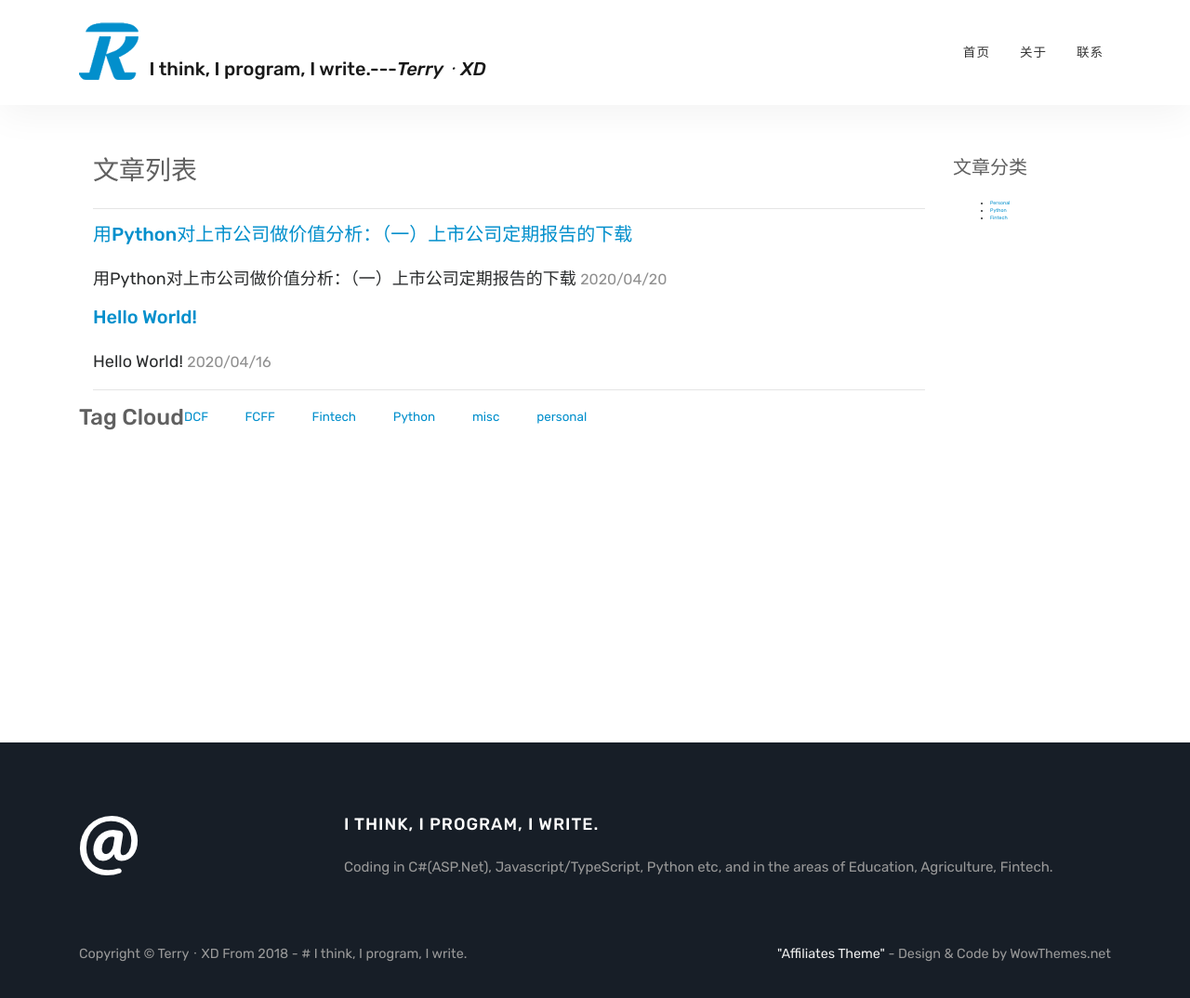
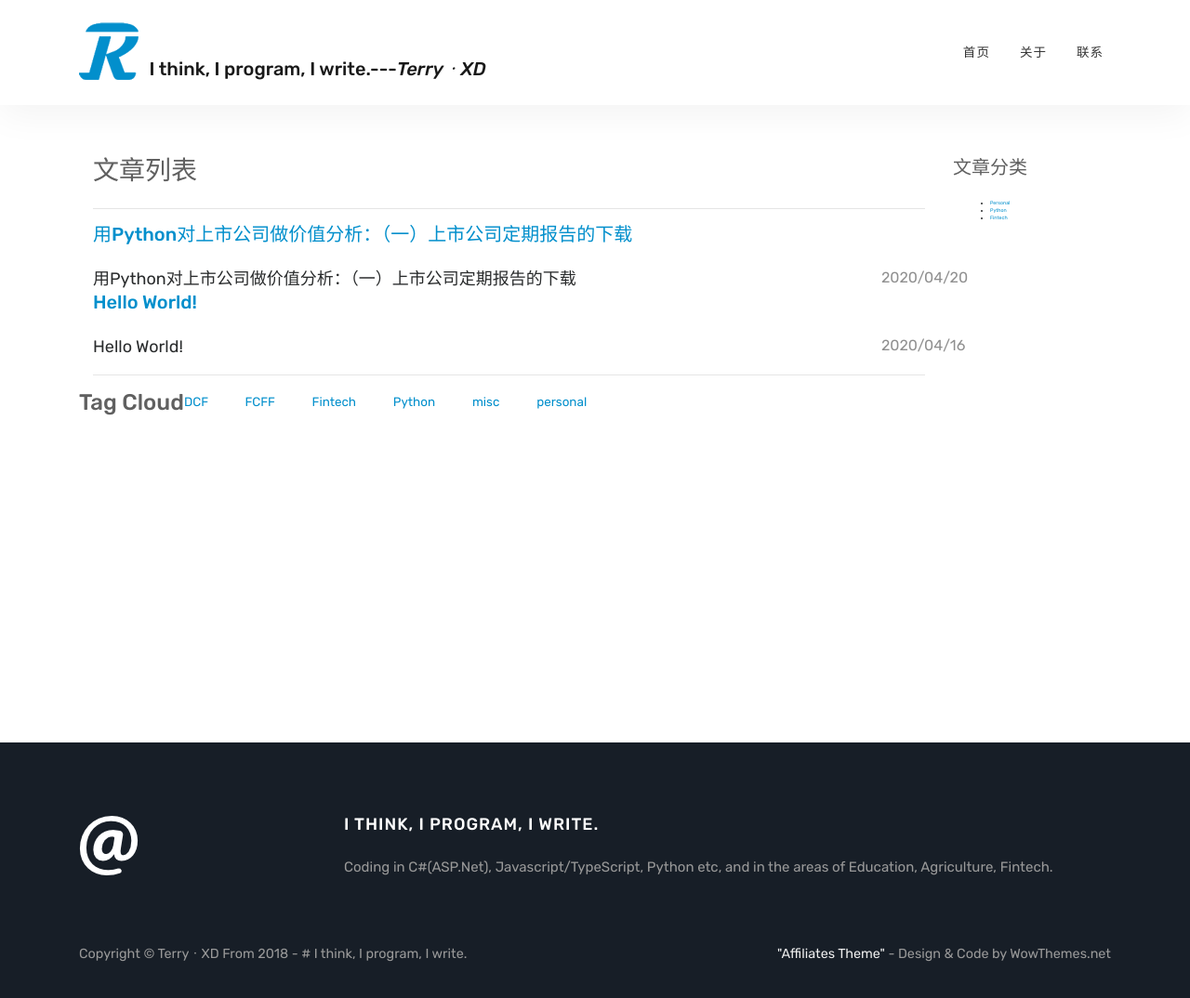
Before and after one commit to yxdt/yxdt.github.io, a Jekyll site: the page built from index.markdown, in a window 1280 px wide and 1084 px high. Shown: the top 1074 px of the window at 93% size. Built offline with Jekyll 4.4.1, drawn with Linux system fonts in a browser that asks for light colours.

Commit message:
minor change

```diff
--- a/_includes/postlist.html
+++ b/_includes/postlist.html
@@ -4,16 +4,16 @@
   {% for post in site.posts%}
   <article class="archive-item">
     <h5><a href="{{ site.baseurl }}{{ post.url }}">{{post.title}}</a></h5>
-    <p>
-      <span class="post-excerpts">
+    <div class="row">
+      <span class="post-excerpts col-md-11">
         {{post.title}}
       </span>
-      <span class="post-date">
+      <span class="post-date col-md-1">
         <time class="post-date" datetime="{{ post.date | date:"%Y-%m-%d" }}">
           {{ post.date | date:"%Y/%m/%d" }}
         </time>
       </span>
-    </p>
+    </div>
   </article>
   {% endfor%}
   <hr/>
```
